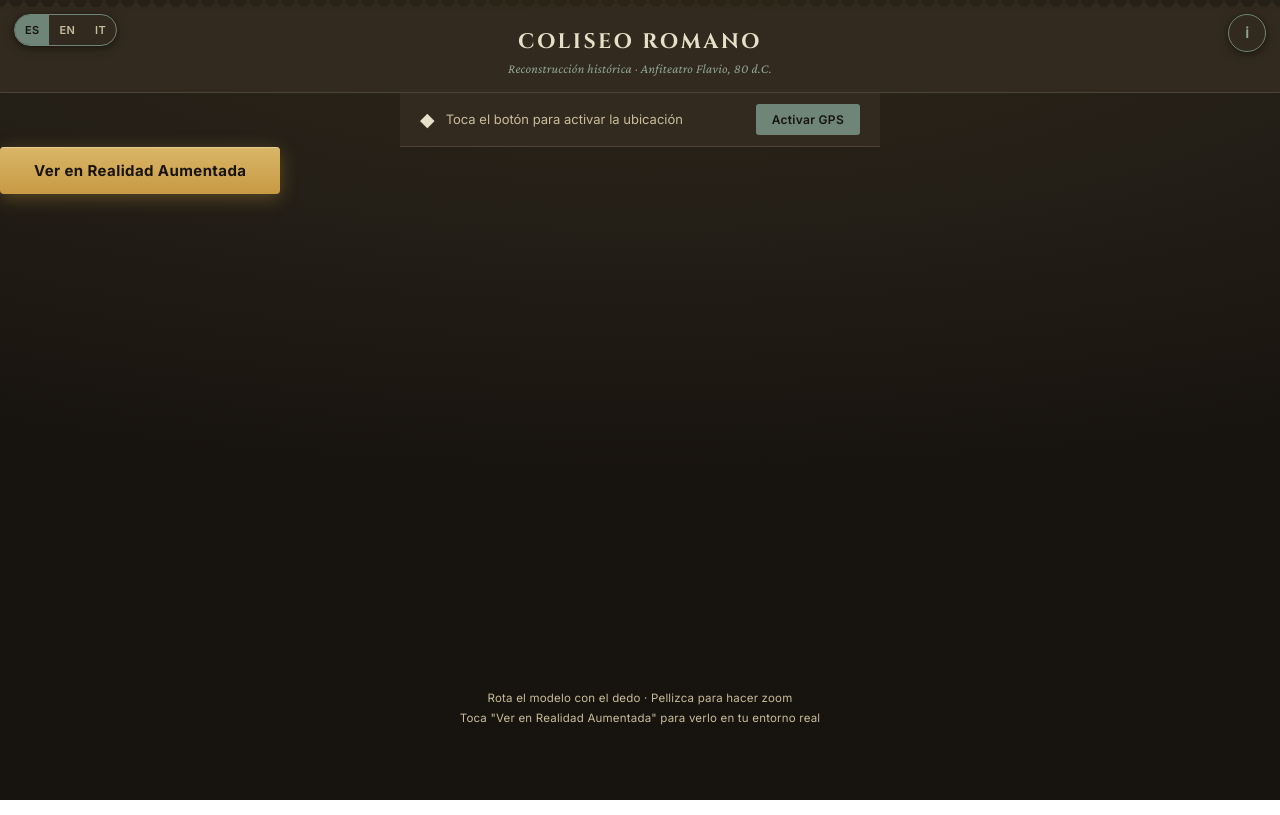
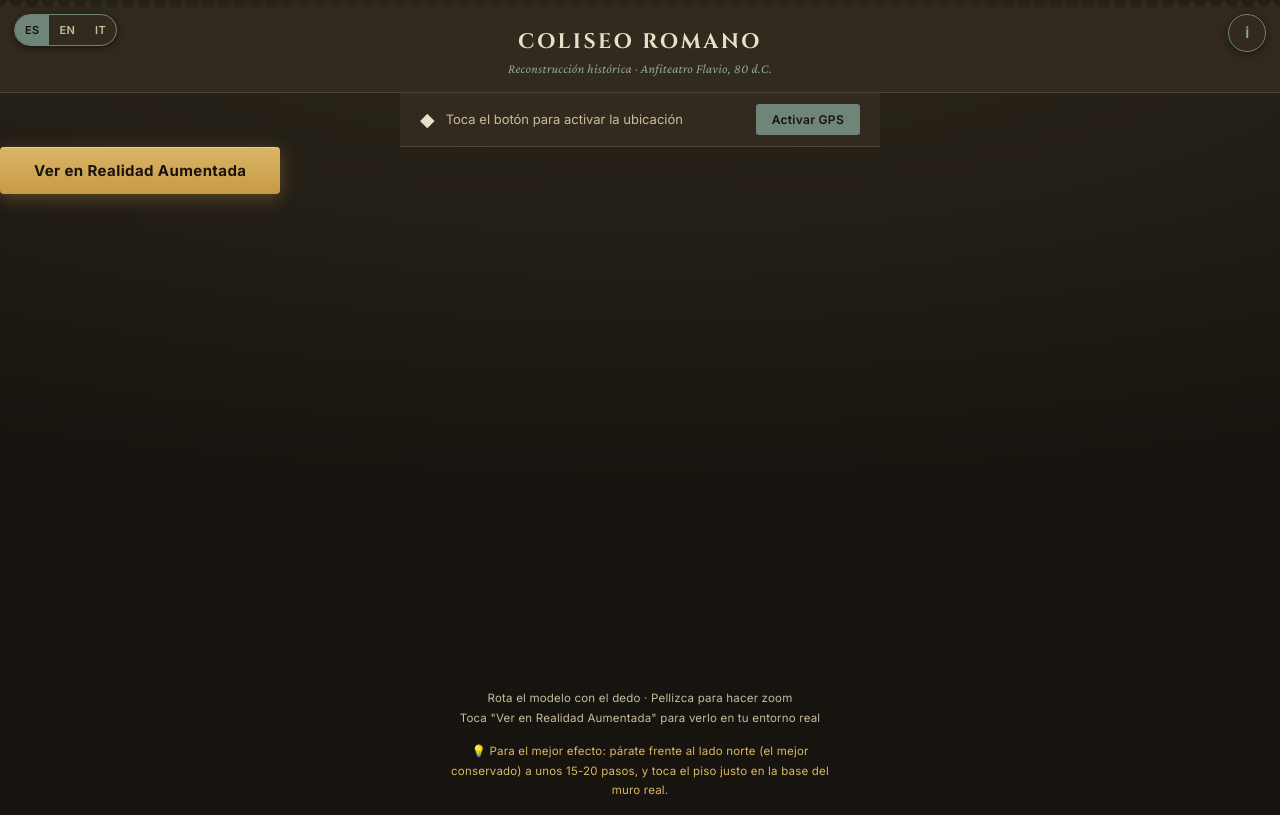
Before and after one commit to daigual2-hash/coliseo-romano-ar, a plain HTML site: page index.html in a window 1280 px wide. Both pictures are taken after a click on the button "ES". Drawn offline with nearby package versions, Linux system fonts and the light colour scheme; some packages are replaced by stand-ins of ours; a script that the page names is missing.

Commit message:
Update index.html

```diff
--- a/index.html
+++ b/index.html
@@ -155,6 +155,12 @@
       padding: 14px 20px;
       letter-spacing: 0.2px;
       line-height: 1.7;
+    }
+    .consejo-ar {
+      padding-top: 0;
+      color: var(--oro-claro);
+      max-width: 420px;
+      margin: 0 auto;
     }
 
     /* ═══════════════════════════════════════
@@ -397,6 +403,10 @@
     <span id="txt-info-l2">Toca "Ver en Realidad Aumentada" para verlo en tu entorno real</span>
   </p>
 
+  <p class="info consejo-ar">
+    💡 <span id="txt-consejo-ar">Para el mejor efecto: párate frente al lado norte (el mejor conservado) a unos 15-20 pasos, y toca el piso justo en la base del muro real.</span>
+  </p>
+
   <script>
     // ═══════════════════════════════════════
     //  TRADUCCIONES
@@ -418,6 +428,7 @@
         arBoton: 'Ver en Realidad Aumentada',
         infoL1: 'Rota el modelo con el dedo · Pellizca para hacer zoom',
         infoL2: 'Toca "Ver en Realidad Aumentada" para verlo en tu entorno real',
+        consejoAR: 'Para el mejor efecto: párate frente al lado norte (el mejor conservado) a unos 15-20 pasos, y toca el piso justo en la base del muro real.',
         direcciones: ['Norte', 'Noreste', 'Este', 'Sureste', 'Sur', 'Suroeste', 'Oeste', 'Noroeste'],
         panelTitulo: 'El Coliseo Romano',
         panelSubtitulo: 'Anfiteatro Flavio · Roma, Italia',
@@ -447,6 +458,7 @@
         arBoton: 'View in Augmented Reality',
         infoL1: 'Rotate the model with your finger · Pinch to zoom',
         infoL2: 'Tap "View in Augmented Reality" to see it in your surroundings',
+        consejoAR: 'Best effect: stand facing the north side (the best-preserved one) about 15-20 steps back, and tap the ground right at the base of the real wall.',
         direcciones: ['North', 'Northeast', 'East', 'Southeast', 'South', 'Southwest', 'West', 'Northwest'],
         panelTitulo: 'The Roman Colosseum',
         panelSubtitulo: 'Flavian Amphitheatre · Rome, Italy',
@@ -476,6 +488,7 @@
         arBoton: 'Vedi in Realtà Aumentata',
         infoL1: 'Ruota il modello con il dito · Pizzica per zoomare',
         infoL2: 'Tocca "Vedi in Realtà Aumentata" per vederlo nel tuo ambiente',
+        consejoAR: 'Per il miglior effetto: mettiti davanti al lato nord (il meglio conservato) a circa 15-20 passi, e tocca il suolo proprio alla base del muro reale.',
         direcciones: ['Nord', 'Nordest', 'Est', 'Sudest', 'Sud', 'Sudovest', 'Ovest', 'Nordovest'],
         panelTitulo: 'Il Colosseo Romano',
         panelSubtitulo: 'Anfiteatro Flavio · Roma, Italia',
@@ -504,6 +517,7 @@
       document.getElementById('txt-ar-boton').textContent = t.arBoton;
       document.getElementById('txt-info-l1').textContent = t.infoL1;
       document.getElementById('txt-info-l2').textContent = t.infoL2;
+      document.getElementById('txt-consejo-ar').textContent = t.consejoAR;
       document.getElementById('txt-panel-titulo').textContent = t.panelTitulo;
       document.getElementById('txt-panel-subtitulo').textContent = t.panelSubtitulo;
       t.datos.forEach((par, i) => {
```
